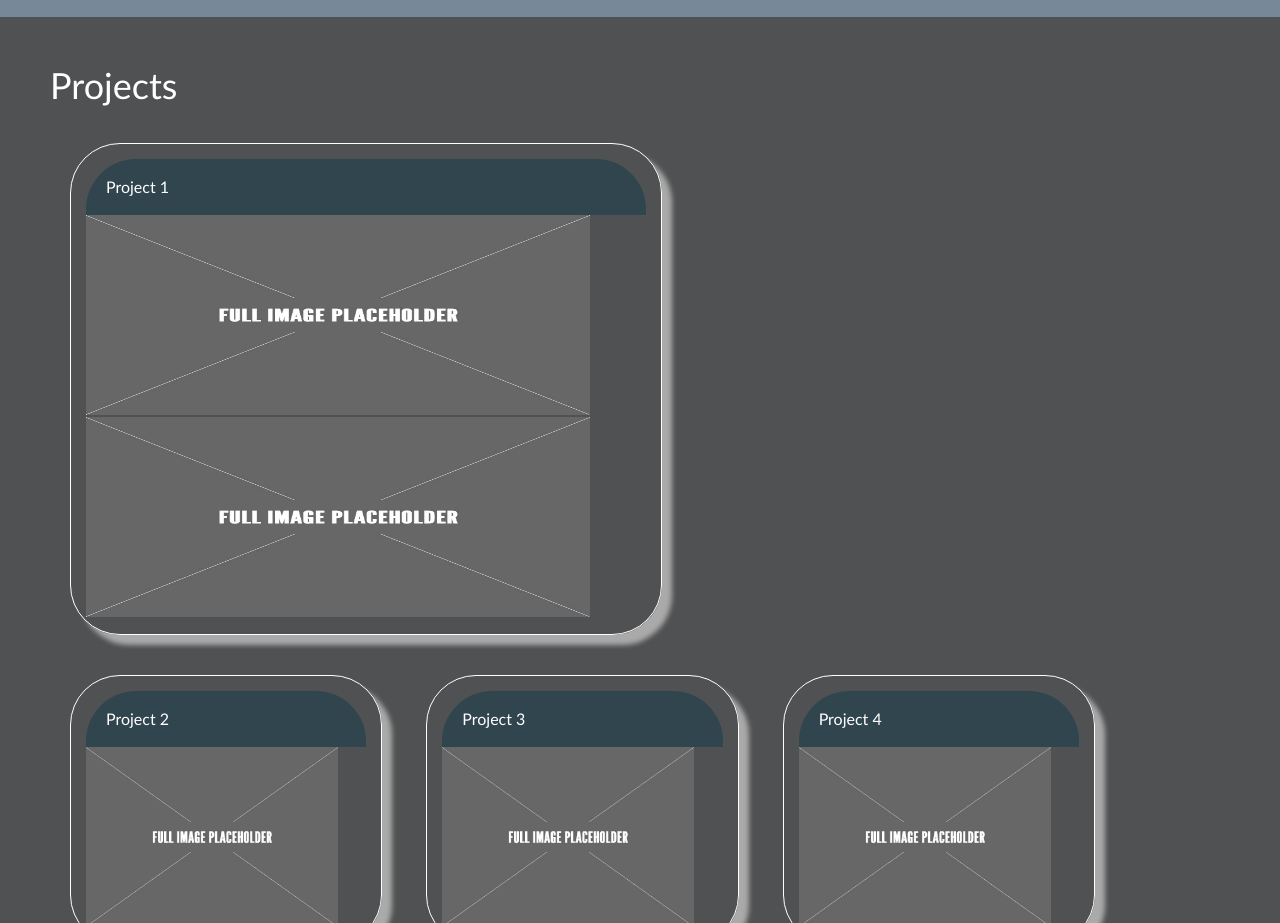
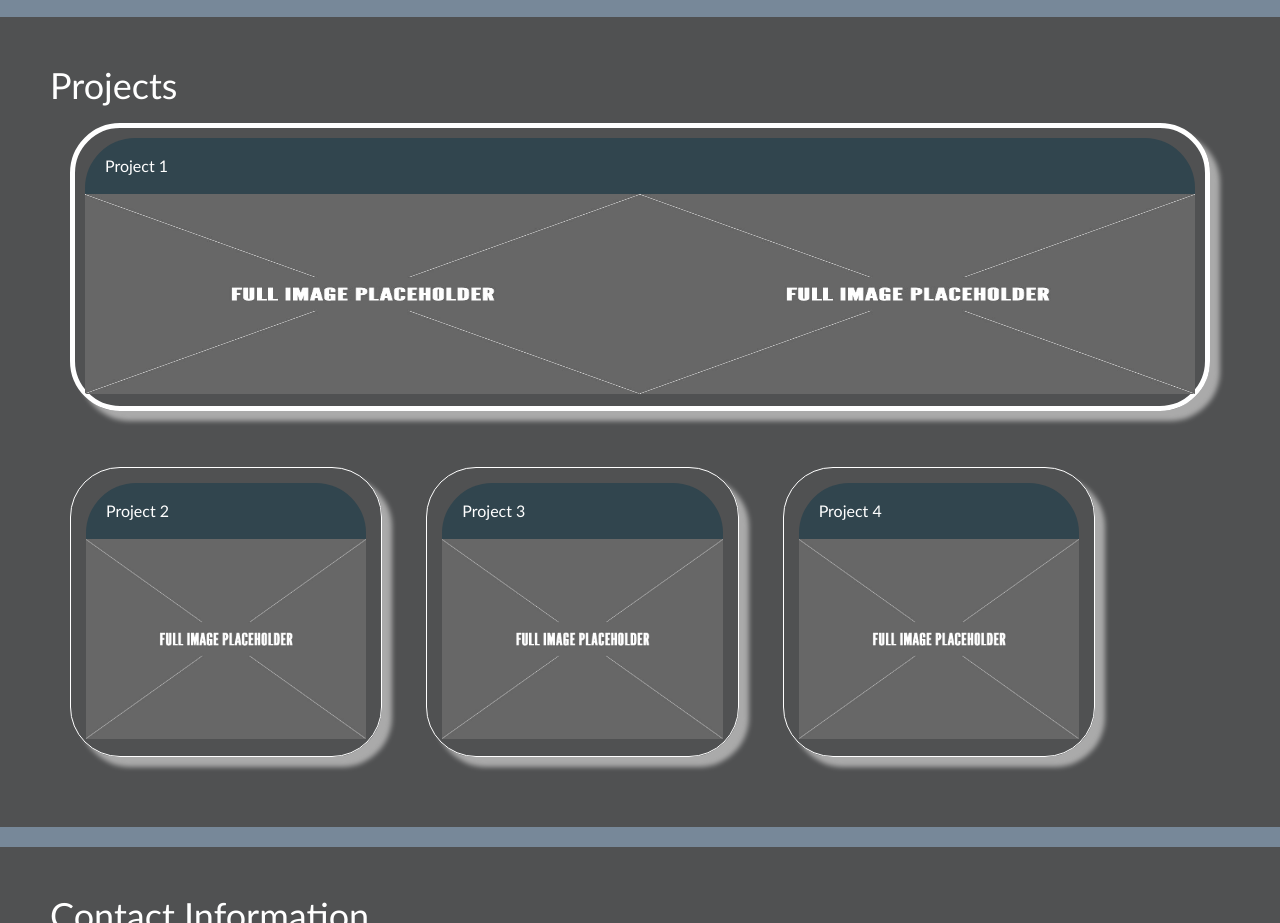
Before and after one commit to CLeeTidwell/MyFirstPortfolio, a plain HTML site: page index.html in a window 1280 px wide. Shown: the part 1200-2123 px from the top of the page. Drawn offline with Linux system fonts and the light colour scheme.

Commit message:
Update style.css
edit for showcase project image

```diff
--- a/css/style.css
+++ b/css/style.css
@@ -113,7 +113,16 @@ footer h2 {
     font-size: 20px;
 }
 
-.showcase-project,
+.showcase-project{
+	border-style: solid;
+	border-width: 5px;
+	border-radius: 50px;
+	padding: 10px;
+	transform: rotate(0deg);
+	box-shadow: 10px 10px 5px #aaaaaa;
+	margin: 20px;
+}
+
 .project  {
 	display: inline-block;
 	border-style: solid;
@@ -136,9 +145,14 @@ footer h2 {
 	text-align: center;
   }
 
-  .showcase-project img,
-  .project img {
-	width: 90%;
+  .project img, {
+	width: 33%;
+  }
+  .showcase-project img{
+	justify-content: center;
+	width: 50%;
+	margin-left: auto;
+	margin-right: auto;
   }
 
   .showcase-project,
```
